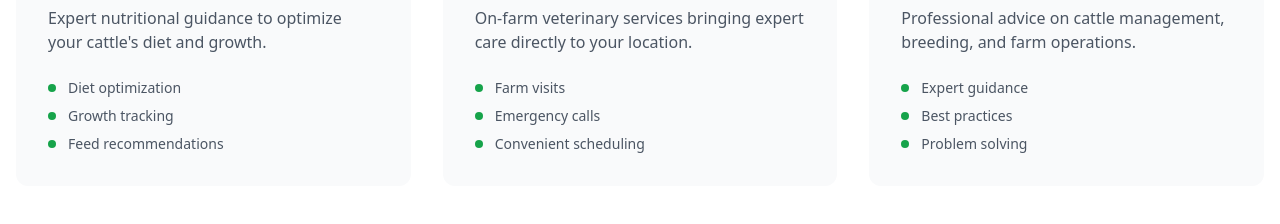
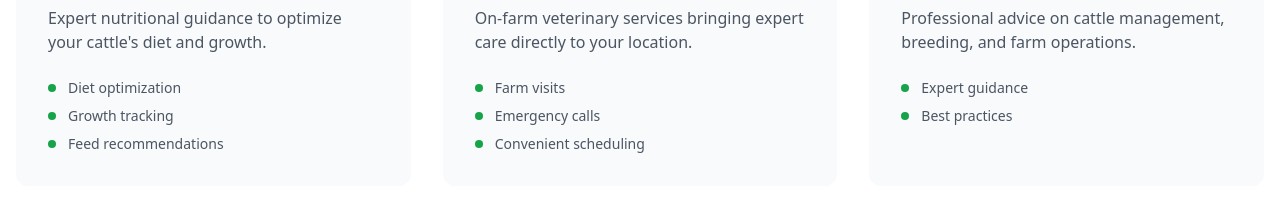
Before and after one commit to baudoinvic/cowlytics, a React (Vite) app: page / in a window 1280 px wide. Shown: the part 1520-1744 px from the top of the page. Built offline with nearby package versions, Linux system fonts and the light colour scheme.

Commit message:
issue fixed

```diff
--- a/src/Component/Services.jsx
+++ b/src/Component/Services.jsx
@@ -64,7 +64,7 @@ const Services = () => {
       title: "Consultation",
       description:
         "Professional advice on cattle management, breeding, and farm operations.",
-      features: ["Expert guidance", "Best practices", "Problem solving"],
+      features: ["Expert guidance", "Best practices"],
     },
   ];
 
```
